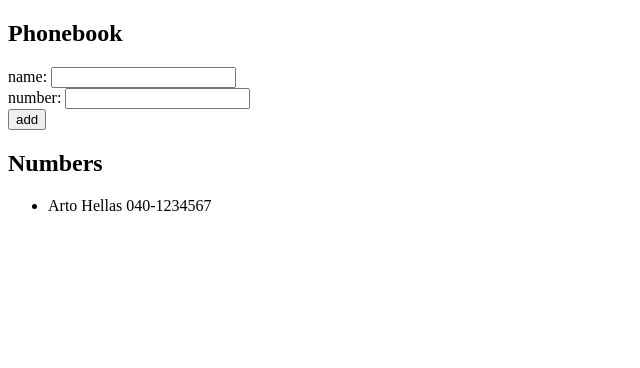
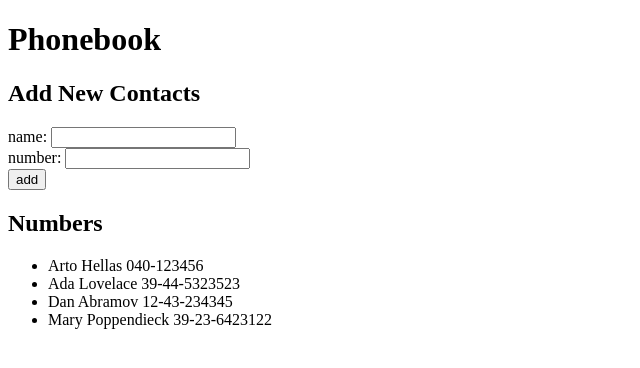
Before and after one commit to Giovanni-Ilacqua/fullstack-course, a React (Create React App) app in the folder part2/phonebook/: page / in a window 1280 px wide. Shown: the top 368 px of the page, without its empty margins (0-640 px from the left). Built offline with nearby package versions, Linux system fonts and the light colour scheme.

Commit message:
Finished 2.10

```diff
--- a/part2/phonebook/src/App.js
+++ b/part2/phonebook/src/App.js
@@ -1,61 +1,25 @@
 import React, { useState } from 'react'
-
-
+import PersonForm from './components/PersonForm'
+import Persons from './components/Persons'
 
 const App = () => {
-  const [ persons, setPersons ] = useState([
-    { name: 'Arto Hellas', number: '040-1234567'}
+  const [persons, setPersons] = useState([
+    { name: 'Arto Hellas', number: '040-123456' },
+    { name: 'Ada Lovelace', number: '39-44-5323523' },
+    { name: 'Dan Abramov', number: '12-43-234345' },
+    { name: 'Mary Poppendieck', number: '39-23-6423122' }
   ])
-  const [ newName, setNewName ] = useState('')
-  const [ newNumber, setNewNumber ] = useState('')
-
-  const addContact = (event) => {
-    event.preventDefault()
-    const personObject = {
-      name: newName,
-      number: newNumber
-    }
-    if (persons.some(person => person.name === personObject.name) ||
-        persons.some(person => person.number === personObject.number)
-      ) {
-      alert(`${newName} ${newNumber} is already added to phonebook`)
-    } else {
-      setPersons(persons.concat(personObject))
-    }
-    setNewName('')
-    setNewNumber('')
-  }
-
-  const handleNameChange = (event) => {
-    setNewName(event.target.value)
-  }
-
-  const handleNumberChange = (event) => {
-    setNewNumber(event.target.value)
-  }
-
-
 
   return (
     <div>
-      <h2>Phonebook</h2>
-      <form onSubmit={addContact}>
-        <div>
-          name: <input value={newName} onChange={handleNameChange} type="text" required/>
-        </div>
-        <div>
-          number: <input value={newNumber} onChange={handleNumberChange} type="tel" pattern="[0-9]{3}-[0-9]{7}" required/>
-        </div>
-        <div>
-          <button type="submit">add</button>
-        </div>
-      </form>
-      {/* <div>debug: {newName}</div> */}
+      <h1>Phonebook</h1>
+
+      <h2>Add New Contacts</h2>
+      <PersonForm personsList={persons} setPersonsList={setPersons}/>
+
       <h2>Numbers</h2>
-      <ul>
-        {persons.map(person =>
-          <li key={person.name}>{person.name} {person.number}</li>)}
-      </ul>
+      <Persons personsList={persons}/>
+
     </div>
   )
 }
--- /dev/null
+++ b/part2/phonebook/src/components/PersonForm.js
@@ -0,0 +1,48 @@
+import React, { useState } from 'react'
+
+const PersonForm = ({ personsList, setPersonsList }) => {
+    const [newName, setNewName] = useState('')
+    const [newNumber, setNewNumber] = useState('')
+
+    const addContact = (event) => {
+      event.preventDefault()
+      const personObject = {
+        name: newName,
+        number: newNumber
+      }
+      if (personsList.some(person => person.name === personObject.name) ||
+        personsList.some(person => person.number === personObject.number)
+      ) {
+        alert(`${newName} ${newNumber} is already added to phonebook`)
+      } else {
+        setPersonsList(personsList.concat(personObject))
+      }
+      setNewName('')
+      setNewNumber('')
+    }
+
+    const handleNameChange = (event) => {
+      setNewName(event.target.value)
+    }
+
+    const handleNumberChange = (event) => {
+      setNewNumber(event.target.value)
+    }
+
+    return (
+      <form onSubmit={addContact}>
+        <div>
+          name: <input value={newName} onChange={handleNameChange} type="text" required />
+        </div>
+        <div>
+          number: <input value={newNumber} onChange={handleNumberChange} type="tel"  required />
+        </div>
+        <div>
+          <button type="submit">add</button>
+        </div>
+      </form>
+    )
+  }
+
+
+export default PersonForm
--- /dev/null
+++ b/part2/phonebook/src/components/Persons.js
@@ -0,0 +1,15 @@
+import React from 'react'
+
+const Persons = ({ personsList }) => {
+    return (
+      <div>
+        <ul>
+          {personsList.map(person =>
+            <li key={person.name}>{person.name} {person.number}</li>)}
+        </ul>
+      </div>
+    )
+}
+
+
+export default Persons
```
